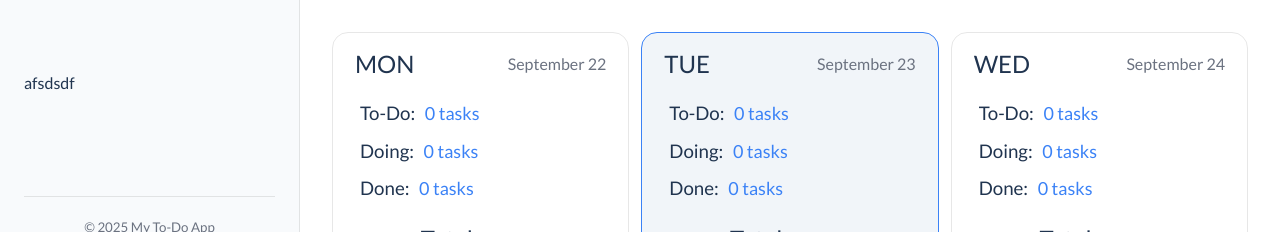
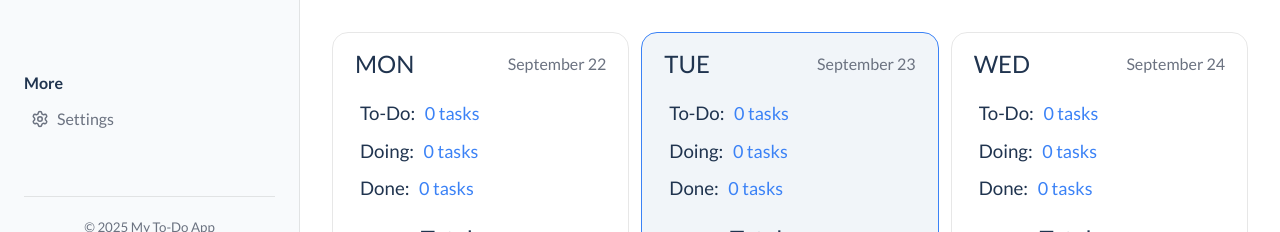
Before and after one commit to shefoo-om/To-Do-List, a Vue app: page / in a window 1280 px wide. Shown: the part 537-769 px from the top of the page. Built offline with nearby package versions, Linux system fonts and the light colour scheme; a web font is replaced by a local one.

Commit message:
create the settings links

```diff
--- a/src/components/layout/SideBar.vue
+++ b/src/components/layout/SideBar.vue
@@ -3,6 +3,7 @@ import { onMounted, onUnmounted, ref, computed } from 'vue'
 import SearchComponent from '../ui/SearchComponent.vue'
 import { useTodoStore } from '@/stores/todoStore.js'
 import { useRoute } from 'vue-router'
+import { SettingsIcon } from 'lucide-vue-next'
 
 const todoStore = useTodoStore()
 const route = useRoute()
@@ -145,7 +146,18 @@ function handleTaskSelected(task) {
       </div>
     </div>
 
-    <div class="content-list">afsdsdf</div>
+    <div class="content-list">
+      <div class="content-list-header">
+        <h3 class="text-primary">More</h3>
+      </div>
+      <div class="content-list-items">
+        <a @click="$router.push('/settings')" class="content-item text-secondary">
+          <SettingsIcon class="content-item-icon" size="18" />
+          <span class="content-item-text">Settings</span>
+        </a>
+      </div>
+    </div>
+
     <footer class="sidebar__footer">
       <small class="text-secondary">© 2025 My To-Do App</small>
     </footer>
@@ -274,6 +286,44 @@ function handleTaskSelected(task) {
 
 .content-list {
   height: 15%;
+  display: flex;
+  flex-direction: column;
+}
+
+.content-list-header {
+  margin-bottom: 10px;
+  flex-shrink: 0;
+}
+
+.content-list-header h3 {
+  font-size: 16px;
+  font-weight: 600;
+}
+
+.content-list-items {
+  display: flex;
+  flex-direction: column;
+}
+
+.content-item {
+  display: flex;
+  align-items: center;
+  gap: 8px;
+  padding: 0px 6px;
+  border-radius: 8px;
+  cursor: pointer;
+  transition: all 0.2s;
+  border: 1px solid transparent;
+}
+
+.content-item-icon {
+  font-size: 16px;
+  flex-shrink: 0;
+}
+
+.content-item-text {
+  font-size: 16px;
+  font-weight: 500;
 }
 
 .week-list-header {
--- a/src/router/index.js
+++ b/src/router/index.js
@@ -3,6 +3,7 @@ import HomeView from '@/views/HomeView.vue'
 import WeekDetailView from '@/views/WeekDetailView.vue'
 import AllWeeksView from '@/views/AllWeeksView.vue'
 import { createRouter, createWebHistory } from 'vue-router'
+import Settings from '@/views/SettingsView.vue'
 
 const router = createRouter({
   history: createWebHistory(import.meta.env.BASE_URL),
@@ -29,6 +30,12 @@ const router = createRouter({
       component: DayView,
       props: true
     },
+    {
+      path: '/settings',
+      name: 'settings',
+      component: Settings,
+      props: true
+    },
   ],
 })
 
--- /dev/null
+++ b/src/views/SettingsView.vue
@@ -0,0 +1,3 @@
+<template>
+  ffsdfsdfsdf
+</template>
```
